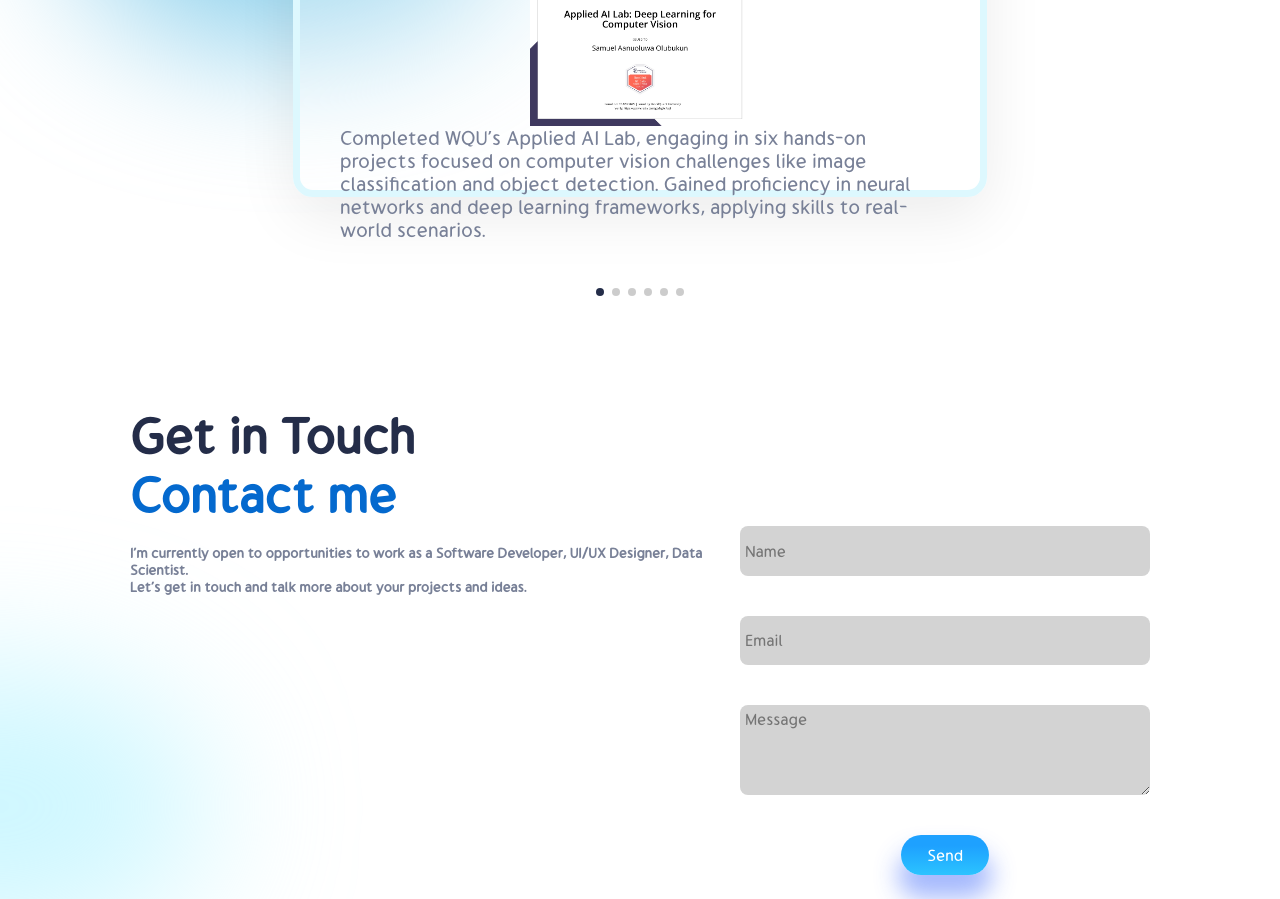
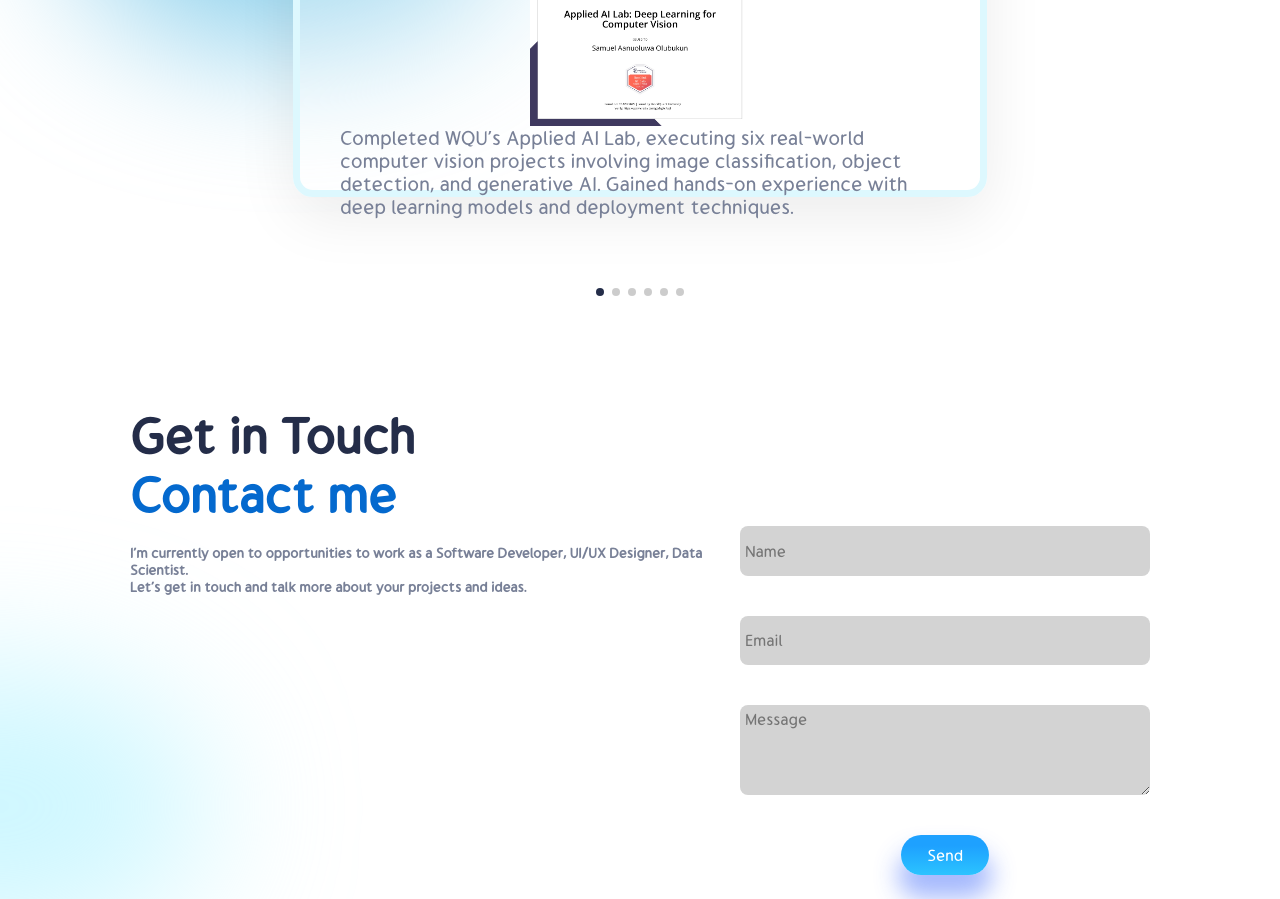
Before and after one commit to samolubukun/samuelolubukun, a React (Create React App) app: page / in a window 1280 px wide. Shown: the part 5220-6119 px from the top of the page. Built offline with nearby package versions, Linux system fonts and the light colour scheme.

Commit message:
Update certificate.jsx

```diff
--- a/src/Components/Certificate/certificate.jsx
+++ b/src/Components/Certificate/certificate.jsx
@@ -22,7 +22,7 @@ const Certificate = () => {
       img: wquailab,
 
       review:
-        "Completed WQU's Applied AI Lab, engaging in six hands-on projects focused on computer vision challenges like image classification and object detection. Gained proficiency in neural networks and deep learning frameworks, applying skills to real-world scenarios.",
+        "Completed WQU's Applied AI Lab, executing six real-world computer vision projects involving image classification, object detection, and generative AI. Gained hands-on experience with deep learning models and deployment techniques.",
     },
 
     {
@@ -30,7 +30,7 @@ const Certificate = () => {
       img: wquads,
 
       review:
-        "Completed WorldQuant University's Applied Data Science Lab, a 16-week, project-based program focusing on real-world data challenges. Projects included predicting housing prices in Mexico, analyzing air quality in Kenya, and modeling earthquake damage in Nepal. Developed skills in data wrangling, statistical analysis, machine learning, and data visualization using tools like Python, Pandas, and Matplotlib.",
+        "Completed WQU's Applied Data Science Lab, executing eight real-world projects involving data extraction, cleaning, modeling, and visualization using Python, SQL, and machine learning techniques.",
     },
 
     {
```
